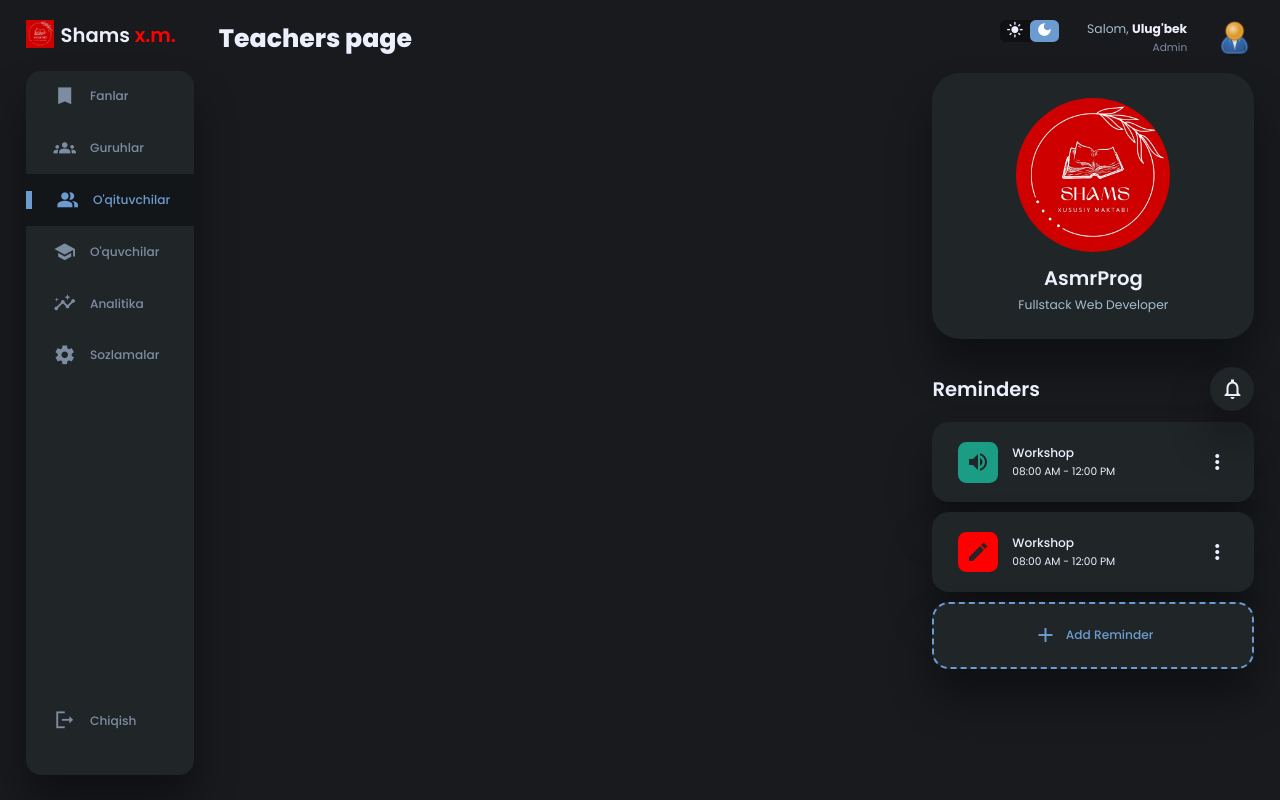
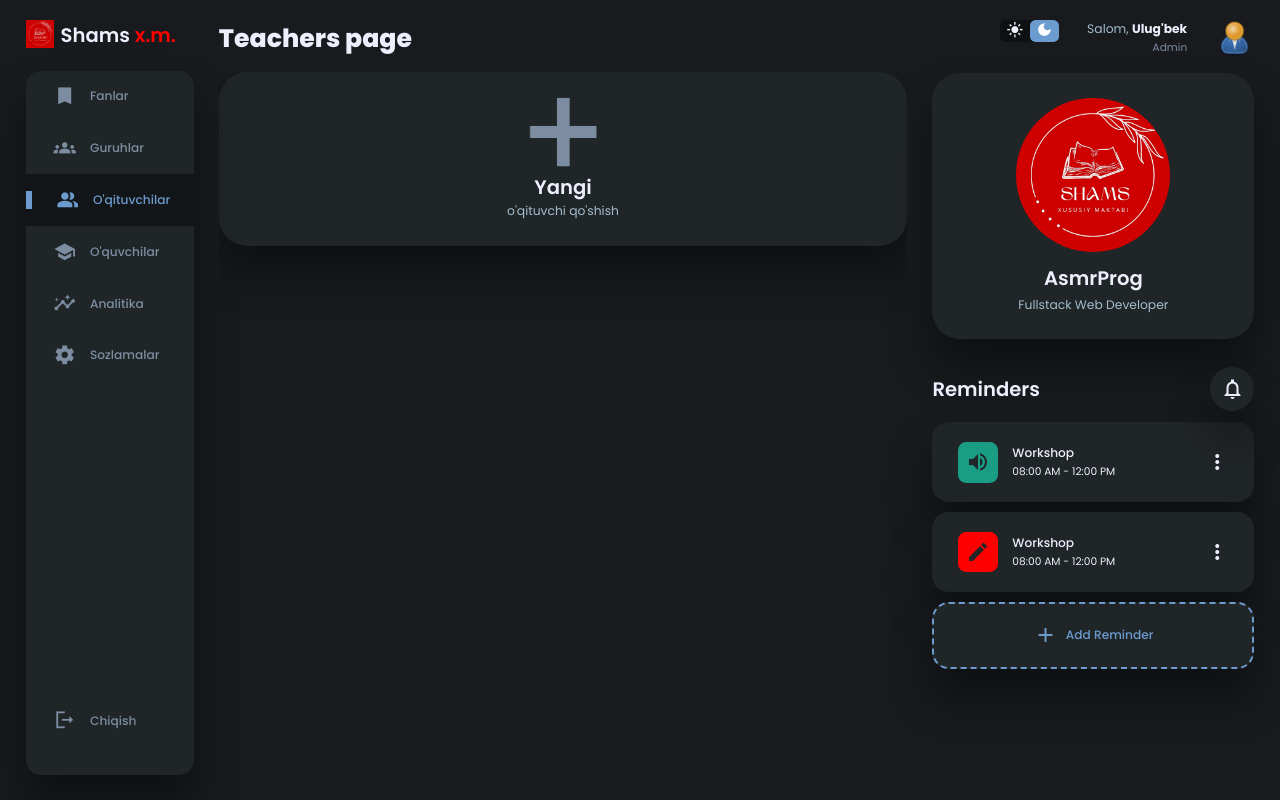
Before and after one commit to ulugbek101/admin-dashboard, a Django app: page /teachers/ in a window 1280 px wide. Run offline with Django 4.2, Linux system fonts and the light colour scheme; parts of the project's set-up code (start-up, migrations or seed data) failed here and were passed over.

Commit message:
Build teachers page

```diff
--- a/PROJECT/settings.py
+++ b/PROJECT/settings.py
@@ -125,7 +125,7 @@ AUTH_PASSWORD_VALIDATORS = [
 # https://docs.djangoproject.com/en/4.1/topics/i18n/
 
 # LANGUAGE_CODE = env.str('LANG_CODE')  # 'en-us', 'ru', 'uz'
-LANGUAGE_CODE = 'en'
+LANGUAGE_CODE = 'uz'
 
 # TIME_ZONE = env.str('TIMEZONE')  # 'Asia/Tashkent', 'Europe/Istanbul
 TIME_ZONE = 'Asia/Tashkent'  # 'Asia/Tashkent', 'Europe/Istanbul
@@ -138,7 +138,7 @@ USE_TZ = True
 # https://docs.djangoproject.com/en/4.1/howto/static-files/
 
 STATIC_URL = '/static/'
-# MEDIA_URL = 'images/'
+MEDIA_URL = 'media/'
 
 STATICFILES_DIRS = [
     BASE_DIR / 'static'
@@ -146,7 +146,7 @@ STATICFILES_DIRS = [
 STATIC_ROOT = BASE_DIR / 'staticfiles'
 
 # STATIC_ROOT = BASE_DIR / 'staticfiles'
-# MEDIA_ROOT = BASE_DIR / 'static/images'
+MEDIA_ROOT = BASE_DIR / 'media'
 
 
 # Default primary key field type
--- a/app_main/templates/app_main/teachers.html
+++ b/app_main/templates/app_main/teachers.html
@@ -1,9 +1,26 @@
 {% extends 'base.html' %}
+{% load static %}
 
 {% block content %}
 {% include 'components/_navbar.html' %}
 <main>
     <h1>Teachers page</h1>
+    <div class="new-users">
+        <div class="user-list">
+            <div class="user">
+                <img src="{% static 'images/plus.png' %}">
+                <h2>Yangi</h2>
+                <p>o'qituvchi qo'shish</p>
+            </div>
+            {% for teacher in teachers_list %}
+            <div class="user">
+                <img src="{{ teacher.profile_picture.url }}">
+                <h2>{{ teacher.get_full_name }}</h2>
+                <p>{{ teacher.created|date }}</p>
+            </div>
+            {% endfor %}
+        </div>
+    </div>
 </main>
 {% include 'components/_right_block.html' %}
 {% endblock content %}
--- a/app_main/views.py
+++ b/app_main/views.py
@@ -1,4 +1,7 @@
 from django.shortcuts import render
+
+
+from app_users.models import User
 
 
 def subjects(request):
@@ -18,6 +21,7 @@ def groups(request):
 def teachers(request):
     context = {
         "teachers": True,
+        "teachers_list": User.objects.all().order_by('created')
     }
     return render(request, "app_main/teachers.html", context)
 
--- a/static/style.css
+++ b/static/style.css
@@ -222,6 +222,7 @@ aside .sidebar .message-count{
 
 main{
     margin-top: 1.4rem;
+    height: 88vh;
 }
 
 main .analyse{
@@ -304,14 +305,15 @@ main .analyse .progresss .percentage{
 }
 
 main .new-users{
-    margin-top: 1.3rem;
+    height: 100%;
+    overflow: auto;
+    margin-top: 1rem;
 }
 
 main .new-users .user-list{
     background-color: var(--color-white);
     padding: var(--card-padding);
     border-radius: var(--card-border-radius);
-    margin-top: 1rem;
     box-shadow: var(--box-shadow);
     display: flex;
     justify-content: space-around;
```
Also changed, not shown: app_main/migrations/0001_initial.py, app_main/migrations/0002_initial.py, app_users/migrations/0001_initial.py, images/logo.png (deleted), images/plus.png (deleted), images/profile-1.jpg (deleted), images/profile-2.jpg (deleted), images/profile-3.jpg (deleted), media/profile-pictures/user-default.png (added), 2 other files.
